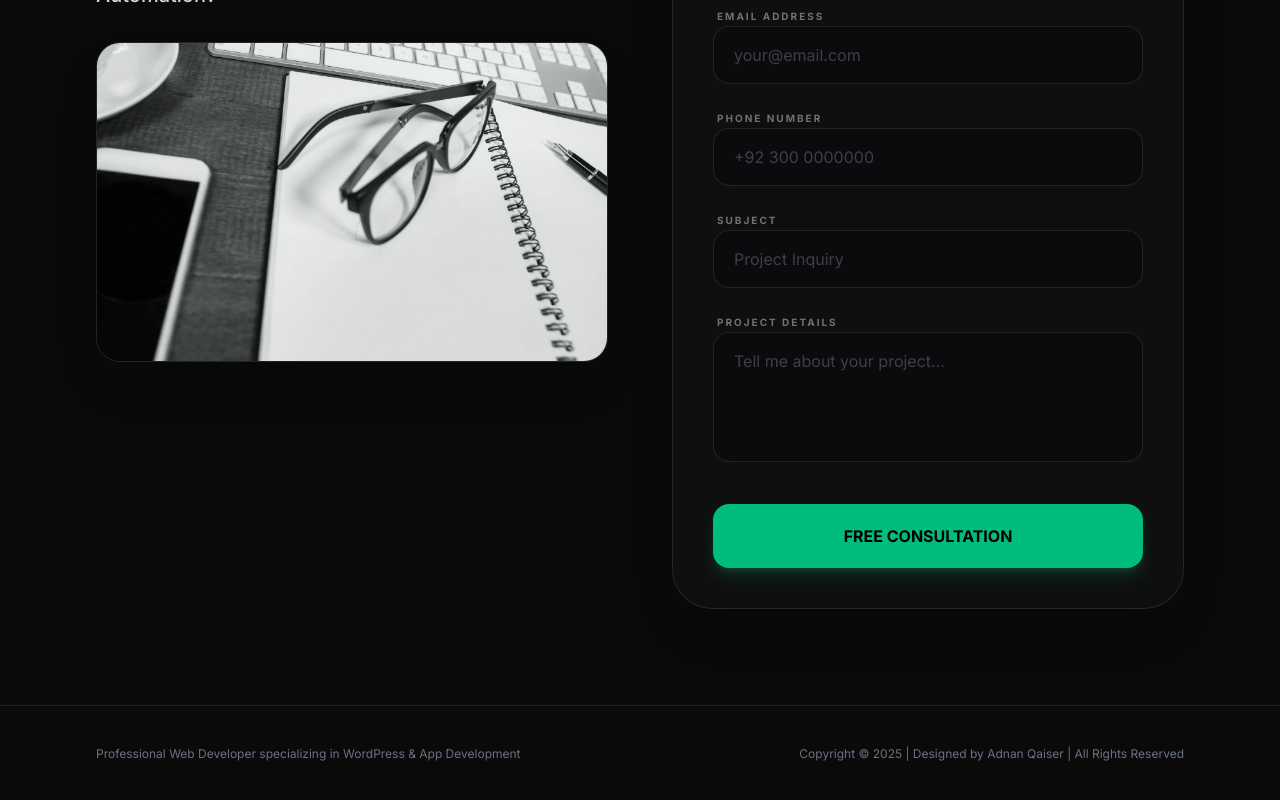
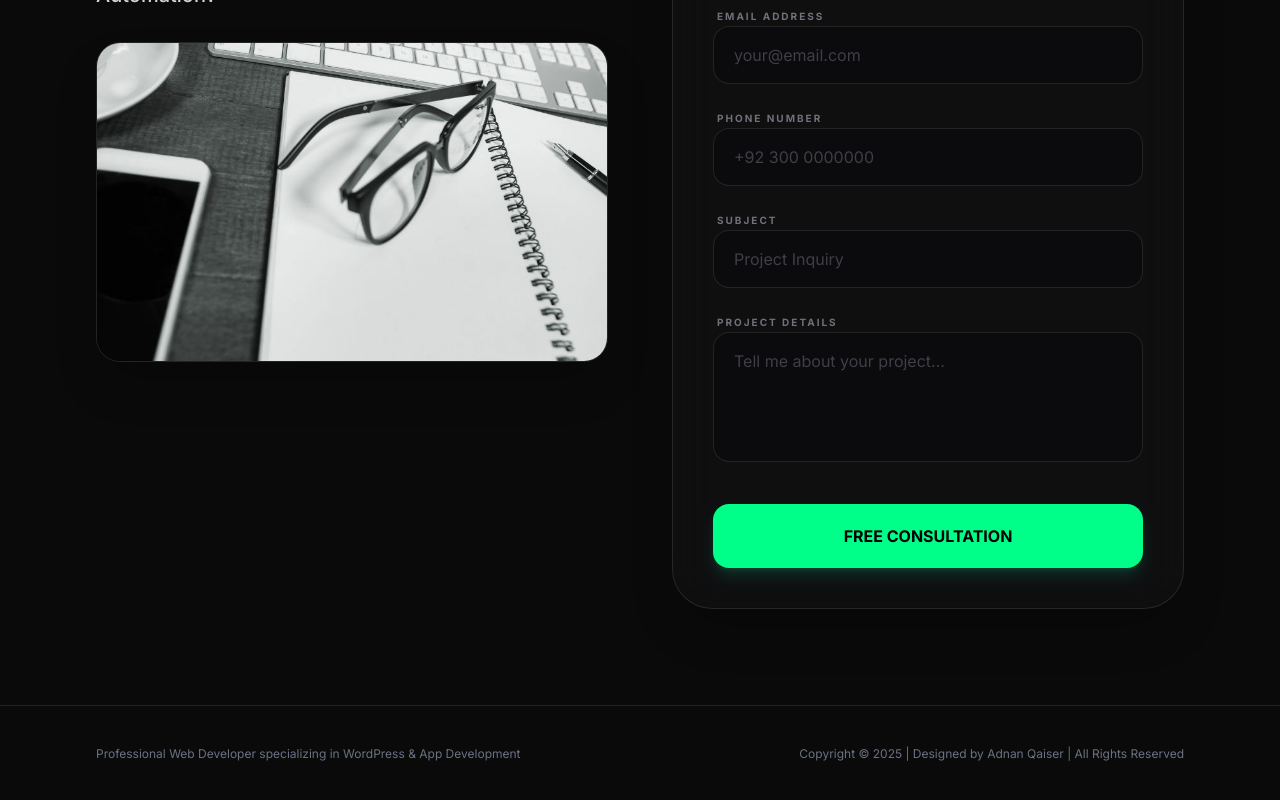
Before and after one commit to adnanqaiser/my-portfolio, a React (Vite) app: page / in a window 1280 px wide. Shown: the part 6442-7242 px from the top of the page. Built offline with nearby package versions, Linux system fonts and the light colour scheme.

Commit message:
button color fix

```diff
--- a/src/pages/Home.tsx
+++ b/src/pages/Home.tsx
@@ -579,7 +579,7 @@ export default function Home() {
 
           <button
             type="submit"
-            className="mt-4 w-full bg-emerald-500 text-black font-black py-5 rounded-2xl hover:bg-emerald-400 transition-all flex items-center justify-center gap-3 shadow-lg shadow-emerald-500/20"
+            className="mt-4 w-full bg-[#00ff88] text-black font-black py-5 rounded-2xl hover:bg-emerald-400 transition-all flex items-center justify-center gap-3 shadow-lg shadow-emerald-500/20"
           >
             FREE CONSULTATION
           </button>
```
